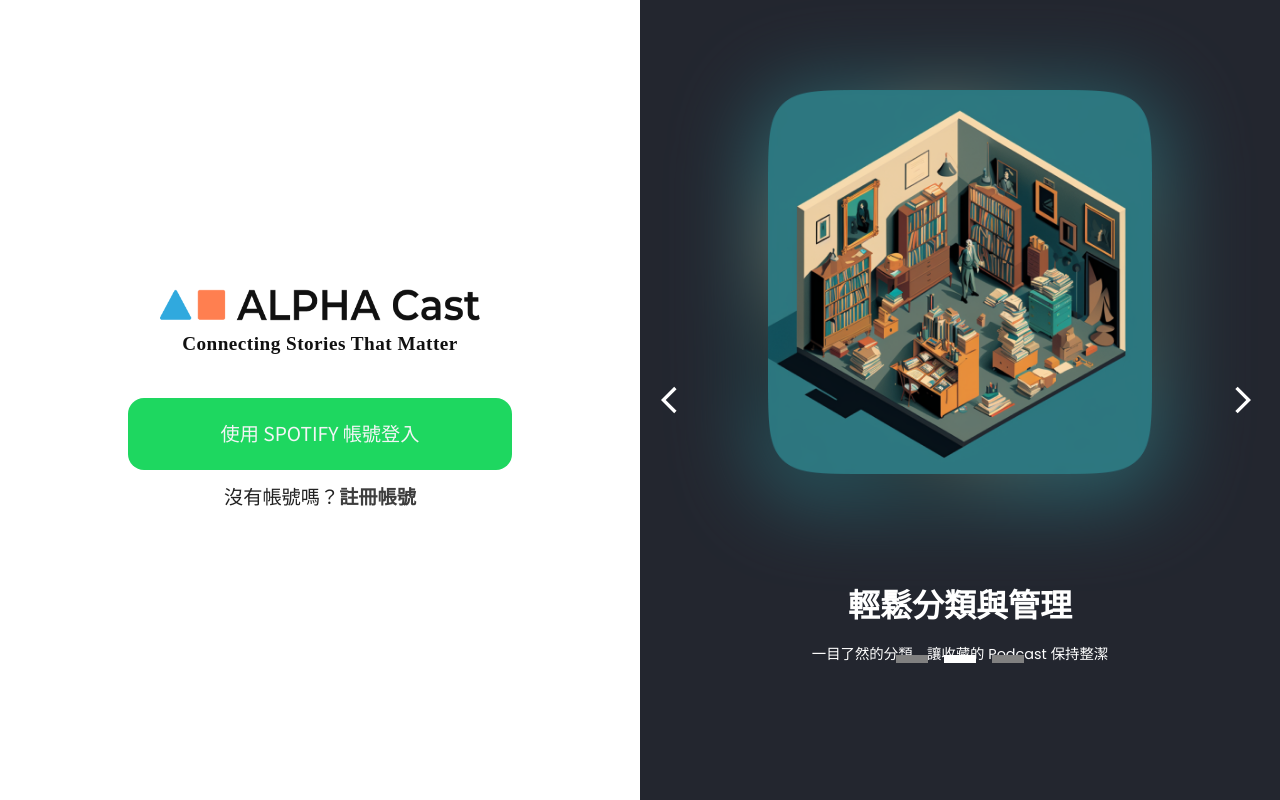
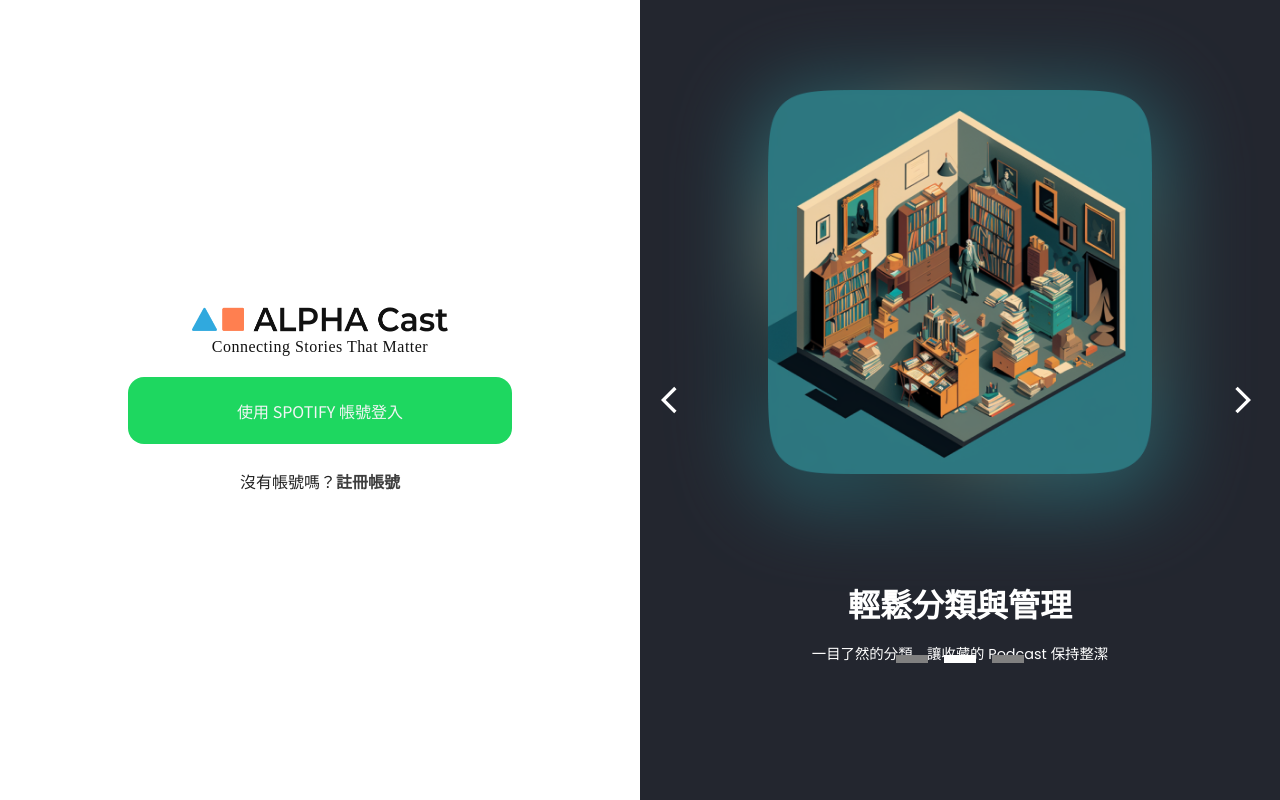
Before and after one commit to GHSergio/capstone-refactor, a React (Vite) app: page /login in a window 1280 px wide. Built offline with nearby package versions, Linux system fonts and the light colour scheme; no server answers.

Commit message:
調整螢幕寬600以下的layout

```diff
--- a/src/components/CardComponent.tsx
+++ b/src/components/CardComponent.tsx
@@ -27,8 +27,8 @@ const CardComponent: React.FC<CardComponentProps> = ({
       sx={{
         width: "100%",
         height: "100%",
-        backgroundColor: "#FFFFFF",
-        padding: "0.3rem",
+        // backgroundColor: "#FFFFFF",
+        padding: "0rem",
       }}
     >
       <Card
@@ -41,15 +41,17 @@ const CardComponent: React.FC<CardComponentProps> = ({
       >
         <CardMedia
           component="img"
-          height="130"
           image={image}
           alt={name}
           sx={{
             borderRadius: "0.5rem",
             boxShadow: "0 0 5px 3px rgba(0,0,0,0.5)",
             marginBottom: "0.1rem",
+            objectFit: "center",
+            objectPosition: "center",
           }}
         />
+
         <CardContent
           sx={{
             padding: 0,
--- a/src/components/LoginPage/ImageCarousel.tsx
+++ b/src/components/LoginPage/ImageCarousel.tsx
@@ -99,7 +99,10 @@ const ImageCarousel: React.FC<ImageCarouselProps> = ({ isPaused }) => {
       <Box
         sx={{
           position: "absolute",
-          top: { xs: 160, sm: 260, md: 380, lg: 492, xl: 950 },
+          top: { xs: 160, sm: 260, md: 380, lg: 492 },
+          "@media(min-width:1600px)": {
+            top: 950,
+          },
           width: "35vw",
           display: "flex",
           flexDirection: "column",
@@ -116,7 +119,9 @@ const ImageCarousel: React.FC<ImageCarouselProps> = ({ isPaused }) => {
                 sm: "1.2rem",
                 md: "1.6rem",
                 lg: "2rem",
-                xl: "3rem",
+              },
+              "@media(min-width:1600px)": {
+                fontSize: "3rem",
               },
               fontFamily: "Noto Sans TC",
               fontWeight: 700,
@@ -133,7 +138,9 @@ const ImageCarousel: React.FC<ImageCarouselProps> = ({ isPaused }) => {
                 sm: "0.5rem",
                 md: "0.7rem",
                 lg: "0.9rem",
-                xl: "1.5rem",
+              },
+              "@media(min-width:1600px)": {
+                fontSize: "1.5rem",
               },
               marginTop: { xs: "0.5rem", lg: "1.2rem" },
               fontFamily: "Poppins",
@@ -191,7 +198,10 @@ const ImageCarousel: React.FC<ImageCarouselProps> = ({ isPaused }) => {
           display: "flex",
           gap: "1.25vw",
           position: "absolute",
-          bottom: { xs: 50, sm: 70, md: 120, lg: 137, xl: 230 },
+          bottom: { xs: 50, sm: 70, md: 120, lg: 137 },
+          "@media(min-width:1600px)": {
+            bottom: 230,
+          },
         }}
       >
         {images.map((_, index) => (
--- a/src/components/MainContent.tsx
+++ b/src/components/MainContent.tsx
@@ -4,7 +4,6 @@ import { RootState } from "../store/store";
 import ListPage from "../pages/ListPage";
 import FavoritePage from "../pages/FavoritePage";
 import User from "./footer/User";
-// import Footer from "./footer/Footer";
 
 const MainContent = () => {
   const { currentCategoryId } = useSelector((state: RootState) => state.user);
@@ -48,7 +47,7 @@ const MainContent = () => {
           sx={{
             width: "100%",
             padding: "1rem",
-            margin: "5rem auto 0 auto",
+            margin: { xs: "6rem auto 0 auto", sm: "5rem auto 0 auto" },
             height: "100%",
             overflowY: "auto",
             "&::-webkit-scrollbar": {
@@ -73,12 +72,16 @@ const MainContent = () => {
       </Box>
 
       {/* User */}
-      <Box sx={{ position: "absolute", top: "40px", right: "60px" }}>
+      <Box
+        sx={{
+          position: "absolute",
+          top: "40px",
+          right: "60px",
+          display: { xs: "none", sm: "block" },
+        }}
+      >
         <User />
       </Box>
-      {/* <Box height={200}>
-        <Footer />
-      </Box> */}
     </>
   );
 };
--- a/src/components/footer/Footer.tsx
+++ b/src/components/footer/Footer.tsx
@@ -30,15 +30,10 @@ const Footer: React.FC = () => {
 
   return (
     <>
-      {/* User */}
-      {/* <Box sx={{ position: "absolute", top: "40px", right: "60px" }}>
-        <User />
-      </Box> */}
-
       <Box
         sx={{
           width: "100vw",
-          height: "25vh",
+          // height: "25vh",
           backgroundColor: "lightGray",
           position: "relative",
         }}
--- a/src/components/sidebar/SideBar.tsx
+++ b/src/components/sidebar/SideBar.tsx
@@ -31,7 +31,7 @@ const Sidebar: React.FC = () => {
         height: "100%",
         backgroundColor: "#F6F7F8",
         display: "flex",
-        flexDirection: "column",
+        flexDirection: { xs: "row", sm: "column" },
         alignItems: "center",
         padding: "1.5rem",
       }}
@@ -42,7 +42,13 @@ const Sidebar: React.FC = () => {
       </Box>
 
       {/* 分隔線 */}
-      <Divider sx={{ width: "100%", my: "1.5rem" }} />
+      <Divider
+        sx={{
+          width: "100%",
+          my: "1.5rem",
+          display: { sx: "none", sm: "block" },
+        }}
+      />
 
       {/* 新增分類的按鈕 */}
       <Box sx={{ width: "150px" }}>
--- a/src/components/sidebar/SideBarItem.tsx
+++ b/src/components/sidebar/SideBarItem.tsx
@@ -1,7 +1,6 @@
 import React, { useState } from "react";
 import {
   ListItem as MUIListItem,
-  ListItemText,
   IconButton,
   Menu,
   MenuItem,
@@ -81,7 +80,7 @@ const SideBarItem: React.FC<SideBarItemProps> = ({
           <Typography
             variant="h6"
             sx={{
-              fontSize: "100%",
+              fontSize: { xs: "70%", sm: "100%" },
               WebkitLineClamp: 1,
               overflow: "hidden",
               textOverflow: "ellipsis",
@@ -109,10 +108,6 @@ const SideBarItem: React.FC<SideBarItemProps> = ({
                 vertical: "bottom",
                 horizontal: "right",
               }}
-              // transformOrigin={{
-              //   vertical: "bottom",
-              //   horizontal: "right",
-              // }}
             >
               <MenuItem onClick={handleEdit}>編輯名稱</MenuItem>
               <Divider />
--- a/src/pages/ListPage.tsx
+++ b/src/pages/ListPage.tsx
@@ -110,12 +110,20 @@ const ListPage: React.FC = () => {
               item
               key={show.id}
               sx={{
-                width: "180px",
-                height: "266px",
+                maxWidth: { xs: "180px", sm: "160px" },
                 borderRadius: "0.5rem",
                 boxShadow: "0px 0px 40px 10px #C7C7C73D",
                 padding: 2,
                 overflow: "hidden",
+                "@media (max-width:320px)": {
+                  maxWidth: "130px",
+                },
+                "@media (min-width:321px) and (max-width:376px)": {
+                  maxWidth: "155px",
+                },
+                "@media(min-width:376px) and (max-width:600px)": {
+                  maxWidth: "180px",
+                },
               }}
             >
               <CardComponent
--- a/src/pages/LoginPage.tsx
+++ b/src/pages/LoginPage.tsx
@@ -2,7 +2,7 @@ import React, { useState } from "react";
 import { Box, Button, Typography } from "@mui/material";
 import ImageCarousel from "../components/LoginPage/ImageCarousel";
 import Logo from "../assets/Logo.png";
-import { loginWithSpotifyClick } from "../api/Author"; // 引入 login 函數
+import { loginWithSpotifyClick } from "../api/Author"; // 引入 Spotify Author 函數
 
 const LoginPage: React.FC = () => {
   const [isPaused, setIsPaused] = useState(false);
@@ -17,6 +17,18 @@ const LoginPage: React.FC = () => {
 
   const handleLoginClick = () => {
     loginWithSpotifyClick(); // 觸發 Spotify 授權
+  };
+
+  const TypographyStyle = {
+    fontSize: {
+      xs: "0.3rem",
+      sm: "0.6rem",
+      md: "0.8rem",
+      lg: "1rem",
+    },
+    "@media(min-width:1600px)": {
+      fontSize: "1.8rem",
+    },
   };
 
   return (
@@ -47,11 +59,13 @@ const LoginPage: React.FC = () => {
           textAlign="center"
           sx={{
             width: {
-              xs: "40vw",
-              sm: "35vw",
-              md: "30vw",
-              lg: "25vw",
-              // xl: "25vw",
+              xs: "30vw",
+              sm: "28vw",
+              md: "25vw",
+              lg: "20vw",
+            },
+            "@media(min-width:1600px)": {
+              width: "20vw",
             },
             display: "flex",
             flexDirection: "column",
@@ -60,9 +74,10 @@ const LoginPage: React.FC = () => {
         >
           <img src={Logo} alt="Logo" style={{ width: "100%" }} />
           <Typography
-            variant="h6"
+            variant="body1"
             gutterBottom
             sx={{
+              marginTop: "0.2rem",
               width: {
                 xs: "40vw",
                 sm: "35vw",
@@ -70,15 +85,11 @@ const LoginPage: React.FC = () => {
                 lg: "25vw",
               },
               fontFamily: "Montserrat",
-              fontSize: {
-                xs: "0.3rem",
-                sm: "0.6rem",
-                md: "0.8rem",
-                lg: "1.2rem",
-                xl: "1.8rem",
+              ...TypographyStyle,
+              "@media (min-width:1600px)": {
+                width: "25vw",
               },
               color: "#111111",
-              marginTop: "0.5rem",
               letterSpacing: "0.03rem",
             }}
           >
@@ -89,12 +100,14 @@ const LoginPage: React.FC = () => {
         {/*  按鈕 */}
         <Box
           sx={{
-            mt: {
-              xs: "0.5rem",
-              sm: "1rem",
-              md: "1.5rem",
-              lg: "2rem",
-              // xl: "2.5rem",
+            marginY: {
+              xs: "0.2rem",
+              sm: "0.6rem",
+              md: "0.9rem",
+              lg: "0.8rem",
+            },
+            "@media(min-width:1600px)": {
+              marginY: "1.25rem",
             },
           }}
           onClick={handleLoginClick}
@@ -106,15 +119,8 @@ const LoginPage: React.FC = () => {
                 sm: "40vw",
                 md: "35vw",
                 lg: "30vw",
-                // xl: "25vw",
               },
-              fontSize: {
-                xs: "0.35rem",
-                sm: "0.6rem",
-                md: "0.8rem",
-                lg: "1.2rem",
-                xl: "2rem",
-              },
+              ...TypographyStyle,
               color: "#F3F5F6",
               backgroundColor: "#1ED760",
               borderRadius: {
@@ -129,7 +135,9 @@ const LoginPage: React.FC = () => {
                 sm: "0.6rem",
                 md: "0.8rem",
                 lg: "1.2rem",
-                xl: "2rem",
+              },
+              "@media (min-width:1600px)": {
+                padding: "2rem",
               },
               "&:hover": {
                 backgroundColor: "#1ED760",
@@ -152,37 +160,22 @@ const LoginPage: React.FC = () => {
               sm: "0.4rem",
               md: "0.6rem",
               lg: "0.8rem",
-              xl: "1.5rem",
             },
           }}
         >
           <Typography
-            variant="body2"
+            variant="body1"
             sx={{
-              fontFamily: "Noto Sans TC",
-              fontSize: {
-                xs: "0.35rem",
-                sm: "0.6rem",
-                md: "0.8rem",
-                lg: "1.2rem",
-                xl: "2rem",
-              },
+              ...TypographyStyle,
             }}
           >
             沒有帳號嗎？
           </Typography>
           <Typography
-            variant="body2"
+            variant="body1"
             sx={{
-              fontFamily: "Noto Sans TC",
               fontWeight: "700",
-              fontSize: {
-                xs: "0.35rem",
-                sm: "0.6rem",
-                md: "0.8rem",
-                lg: "1.2rem",
-                xl: "2rem",
-              },
+              ...TypographyStyle,
             }}
           >
             <a
--- a/src/slice/userSlice.ts
+++ b/src/slice/userSlice.ts
@@ -479,7 +479,7 @@ const userSlice = createSlice({
       .addCase(fetchEpisodeDetail.fulfilled, (state, action) => {
         state.loading = false;
         // 檢查 episode 是否已經存在
-        const episodeExists = state.episodeDetail.some(
+        const episodeExists = state.episodeDetail?.some(
           (episode) => episode.id === action.payload.id
         );
         // 如果不存在才推入
```
Also changed, not shown: src/components/Navbar.tsx (added, +96 -0 lines), src/components/footer/User.tsx (+57 -15 lines), src/pages/MainPage.tsx (+26 -11 lines).
